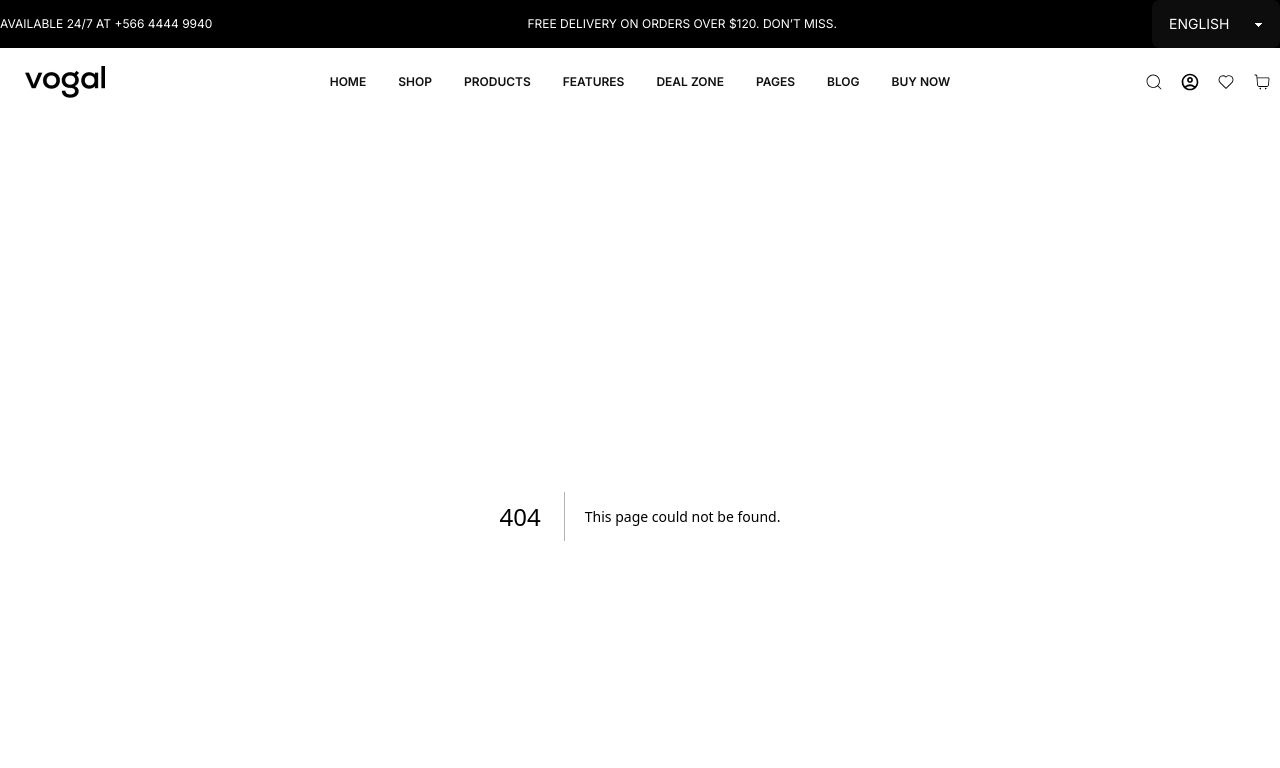
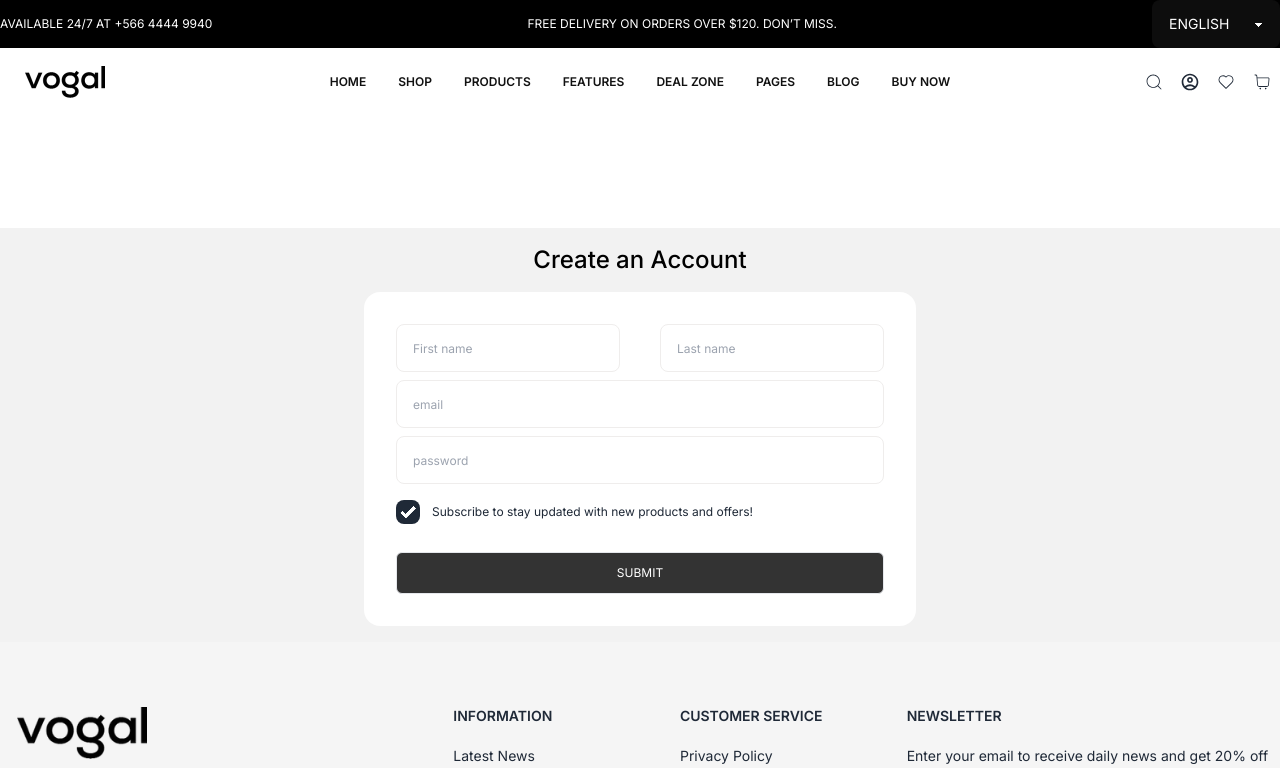
Before and after one commit to FuadTalukder85/vogal, a Next.js app: page /account/register in a window 1280 px wide. Before the commit this address had no page. Shown: the top 768 px of the page. Built offline with nearby package versions, Linux system fonts and the light colour scheme.

Commit message:
implement static register form

```diff
--- a/package.json
+++ b/package.json
@@ -12,6 +12,7 @@
     "next": "14.2.3",
     "react": "^18",
     "react-dom": "^18",
+    "react-hook-form": "^7.51.5",
     "react-icons": "^5.2.1"
   },
   "devDependencies": {
--- /dev/null
+++ b/src/app/(accountLayout)/account/register/RegisterForm.jsx
@@ -0,0 +1,84 @@
+"use client";
+import { useForm } from "react-hook-form";
+
+const RegisterForm = () => {
+  const { register, handleSubmit } = useForm();
+
+  const onSubmit = async (data) => {
+    console.log(data);
+    // try {
+    //   await users(data);
+    // } catch (error) {
+    //   console.error("Registration failed:", error);
+    // }
+  };
+  return (
+    <div className="hero bg-base-200 mt-28">
+      <div className="hero-content flex-col">
+        {/* lg:flex-row-reverse */}
+        <div className="text-center">
+          <span className="text-2xl font-medium text-black">
+            Create an Account
+          </span>
+        </div>
+        <div className="card shrink-0 w-full max-w-fit bg-base-100">
+          <form onSubmit={handleSubmit(onSubmit)} className="card-body">
+            <div className="flex gap-10">
+              <div className="form-control">
+                <input
+                  type="text"
+                  placeholder="First name"
+                  className="input order border-[#EFEDEC] text-xs w-56"
+                  {...register("firstName")}
+                />
+              </div>
+              <div className="form-control">
+                <input
+                  type="text"
+                  placeholder="Last name"
+                  className="input order border-[#EFEDEC] text-xs w-56"
+                  {...register("lastName")}
+                />
+              </div>
+            </div>
+            <div className="form-control">
+              <input
+                type="email"
+                placeholder="email"
+                className="input order border-[#EFEDEC] text-xs"
+                {...register("email")}
+              />
+            </div>
+            <div className="form-control">
+              <input
+                type="password"
+                placeholder="password"
+                className="input order border-[#EFEDEC] text-xs"
+                {...register("password")}
+              />
+            </div>
+            <div>
+              <div className="flex gap-3 items-center mt-2">
+                <input type="checkbox" defaultChecked className="checkbox" />
+                <span className="p-0 text-xs">
+                  Subscribe to stay updated with new products and offers!
+                </span>
+              </div>
+            </div>
+
+            <div className="form-control mt-5">
+              <button
+                type="submit"
+                className="border bg-[#333333] text-white hover:bg-[#40B884] transition-all duration-500 py-3 px-7 rounded-md text-xs uppercase"
+              >
+                Submit
+              </button>
+            </div>
+          </form>
+        </div>
+      </div>
+    </div>
+  );
+};
+
+export default RegisterForm;
--- /dev/null
+++ b/src/app/(accountLayout)/account/register/page.jsx
@@ -0,0 +1,11 @@
+import RegisterForm from "../register/RegisterForm";
+
+const RegisterPage = () => {
+  return (
+    <div>
+      <RegisterForm></RegisterForm>
+    </div>
+  );
+};
+
+export default RegisterPage;
```
Also changed, not shown: src/components/topCategory/TopCategory.jsx (+27 -6 lines), 1 other file (tests, documents, lock files or other folders).
